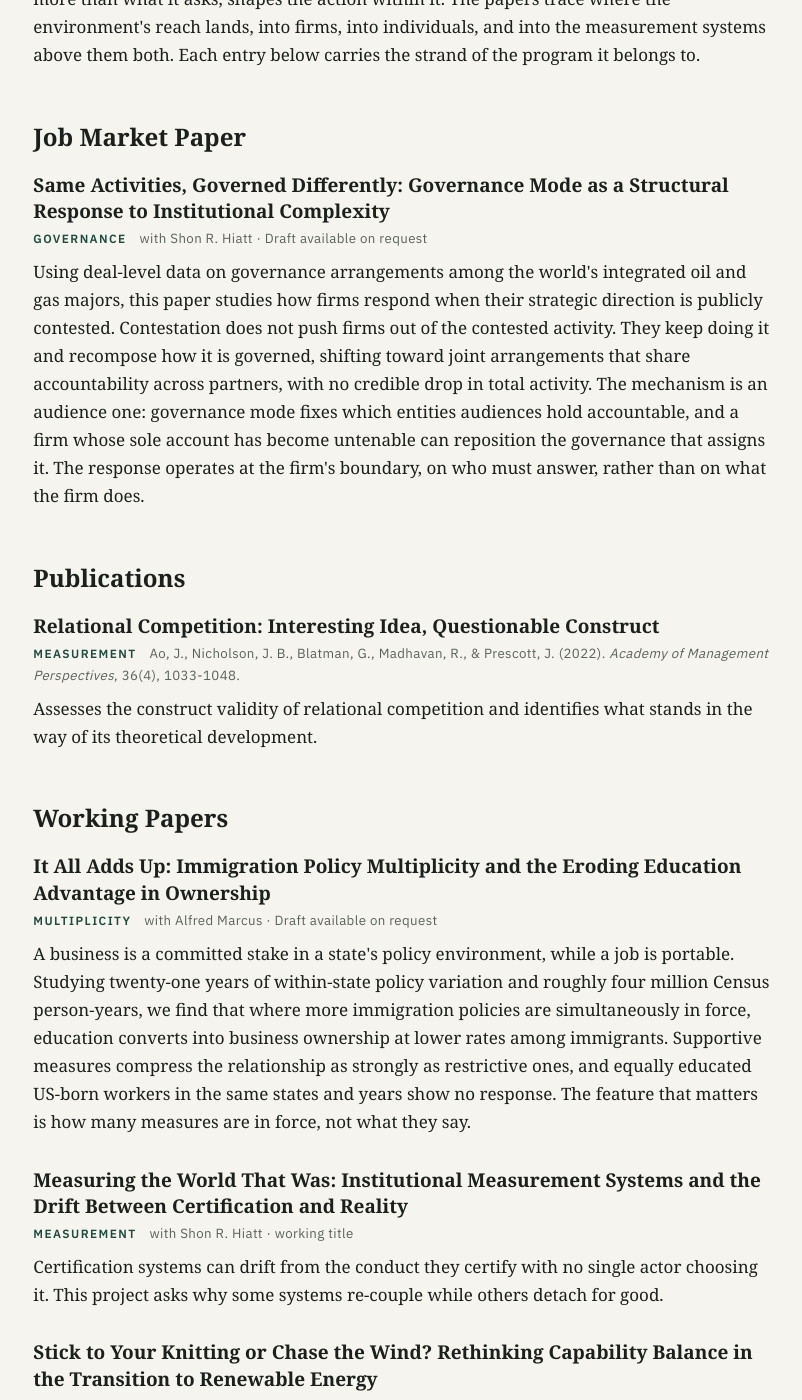
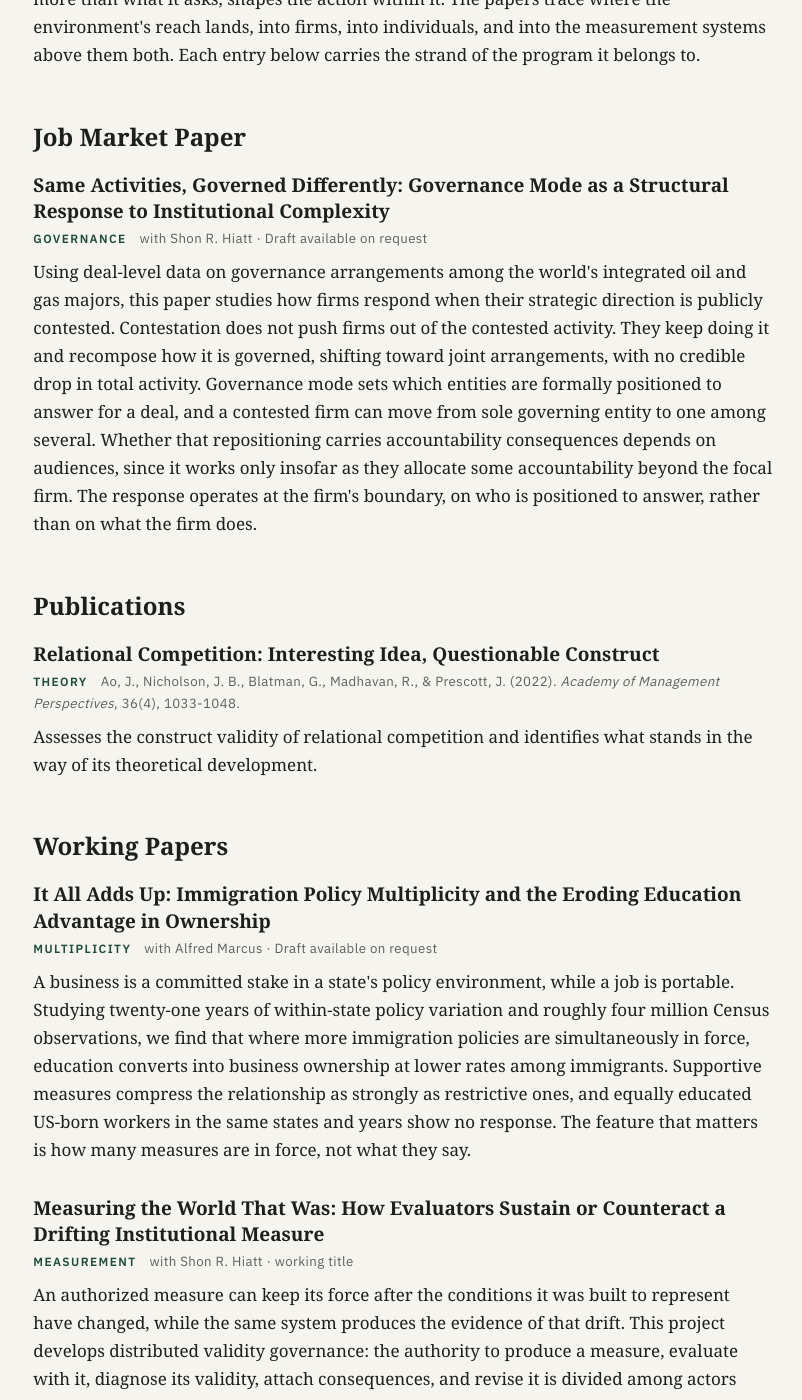
Before and after one commit to GalBlatman/GalBlatman.github.io, a Jekyll site: the page research.html, which Jekyll copies as it is, in a window 1280 px wide and 1400 px high, scrolled down 196 px. Shown: the whole window, without its empty margins (237-1039 px from the left). Built offline with Jekyll 4.4.1, drawn with Linux system fonts in a browser that asks for light colours; some web fonts are replaced; some of the changed text lies outside the part shown.

Commit message:
Revise paper framing on index and research pages
Update the job market paper blurb on both pages, retitle and rewrite the
measurement paper, reword the multiplicity sample description, and retag
the AMP publication as Theory.

Co-Authored-By: Claude Opus 5 <noreply@anthropic.com>

```diff
--- a/index.html
+++ b/index.html
@@ -157,7 +157,7 @@ footer a{text-decoration:none}
       <p class="eyebrow">Job market paper</p>
       <h3>Same Activities, Governed Differently: Governance Mode as a Structural Response to Institutional Complexity</h3>
       <p class="meta">with Shon R. Hiatt</p>
-      <p>Using deal-level data on governance arrangements among the world's integrated oil and gas majors, this paper shows that public contestation does not push firms out of the contested activity. Firms keep doing it and recompose how it is governed, shifting toward joint arrangements that share accountability across partners. What becomes untenable under contestation is not the activity but answering for it alone.</p>
+      <p>Using deal-level data on governance arrangements among the world's integrated oil and gas majors, this paper shows that public contestation does not push firms out of the contested activity. Firms keep doing it and shift toward joint arrangements, moving from the exclusive governing entity to one among several. Whether that repositioning changes what a firm answers for depends on audiences, since it works only insofar as they allocate some accountability beyond the focal firm.</p>
       <p><a href="research.html#governance">More on the research page &rarr;</a></p>
     </div>
 
--- a/research.html
+++ b/research.html
@@ -125,13 +125,13 @@ footer a{text-decoration:none}
     <article class="pub">
       <h3>Same Activities, Governed Differently: Governance Mode as a Structural Response to Institutional Complexity</h3>
       <p class="meta"><span class="tag">Governance</span> with Shon R. Hiatt &middot; Draft available on request</p>
-      <p>Using deal-level data on governance arrangements among the world's integrated oil and gas majors, this paper studies how firms respond when their strategic direction is publicly contested. Contestation does not push firms out of the contested activity. They keep doing it and recompose how it is governed, shifting toward joint arrangements that share accountability across partners, with no credible drop in total activity. The mechanism is an audience one: governance mode fixes which entities audiences hold accountable, and a firm whose sole account has become untenable can reposition the governance that assigns it. The response operates at the firm's boundary, on who must answer, rather than on what the firm does.</p>
+      <p>Using deal-level data on governance arrangements among the world's integrated oil and gas majors, this paper studies how firms respond when their strategic direction is publicly contested. Contestation does not push firms out of the contested activity. They keep doing it and recompose how it is governed, shifting toward joint arrangements, with no credible drop in total activity. Governance mode sets which entities are formally positioned to answer for a deal, and a contested firm can move from sole governing entity to one among several. Whether that repositioning carries accountability consequences depends on audiences, since it works only insofar as they allocate some accountability beyond the focal firm. The response operates at the firm's boundary, on who is positioned to answer, rather than on what the firm does.</p>
     </article>
 
     <h2>Publications</h2>
     <article class="pub">
       <h3>Relational Competition: Interesting Idea, Questionable Construct</h3>
-      <p class="meta"><span class="tag">Measurement</span> Ao, J., Nicholson, J. B., Blatman, G., Madhavan, R., &amp; Prescott, J. (2022). <em>Academy of Management Perspectives</em>, 36(4), 1033-1048.</p>
+      <p class="meta"><span class="tag">Theory</span> Ao, J., Nicholson, J. B., Blatman, G., Madhavan, R., &amp; Prescott, J. (2022). <em>Academy of Management Perspectives</em>, 36(4), 1033-1048.</p>
       <p>Assesses the construct validity of relational competition and identifies what stands in the way of its theoretical development.</p>
     </article>
 
@@ -139,12 +139,12 @@ footer a{text-decoration:none}
     <article class="pub" id="multiplicity">
       <h3>It All Adds Up: Immigration Policy Multiplicity and the Eroding Education Advantage in Ownership</h3>
       <p class="meta"><span class="tag">Multiplicity</span> with Alfred Marcus &middot; Draft available on request</p>
-      <p>A business is a committed stake in a state's policy environment, while a job is portable. Studying twenty-one years of within-state policy variation and roughly four million Census person-years, we find that where more immigration policies are simultaneously in force, education converts into business ownership at lower rates among immigrants. Supportive measures compress the relationship as strongly as restrictive ones, and equally educated US-born workers in the same states and years show no response. The feature that matters is how many measures are in force, not what they say.</p>
+      <p>A business is a committed stake in a state's policy environment, while a job is portable. Studying twenty-one years of within-state policy variation and roughly four million Census observations, we find that where more immigration policies are simultaneously in force, education converts into business ownership at lower rates among immigrants. Supportive measures compress the relationship as strongly as restrictive ones, and equally educated US-born workers in the same states and years show no response. The feature that matters is how many measures are in force, not what they say.</p>
     </article>
     <article class="pub" id="measurement">
-      <h3>Measuring the World That Was: Institutional Measurement Systems and the Drift Between Certification and Reality</h3>
+      <h3>Measuring the World That Was: How Evaluators Sustain or Counteract a Drifting Institutional Measure</h3>
       <p class="meta"><span class="tag">Measurement</span> with Shon R. Hiatt &middot; working title</p>
-      <p>Certification systems can drift from the conduct they certify with no single actor choosing it. This project asks why some systems re-couple while others detach for good.</p>
+      <p>An authorized measure can keep its force after the conditions it was built to represent have changed, while the same system produces the evidence of that drift. This project develops distributed validity governance: the authority to produce a measure, evaluate with it, diagnose its validity, attach consequences, and revise it is divided among actors moving on different timetables. Whether the evidence bites falls to evaluators, who can reproduce the drift by continuing to use the inherited measure or counteract its consequences by incorporating the diagnostic, well before the standard is formally recalibrated.</p>
     </article>
     <article class="pub">
       <h3>Stick to Your Knitting or Chase the Wind? Rethinking Capability Balance in the Transition to Renewable Energy</h3>
```
